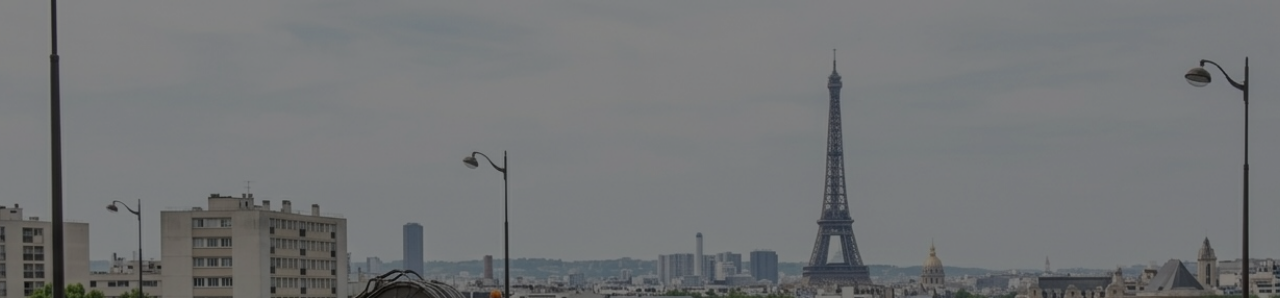
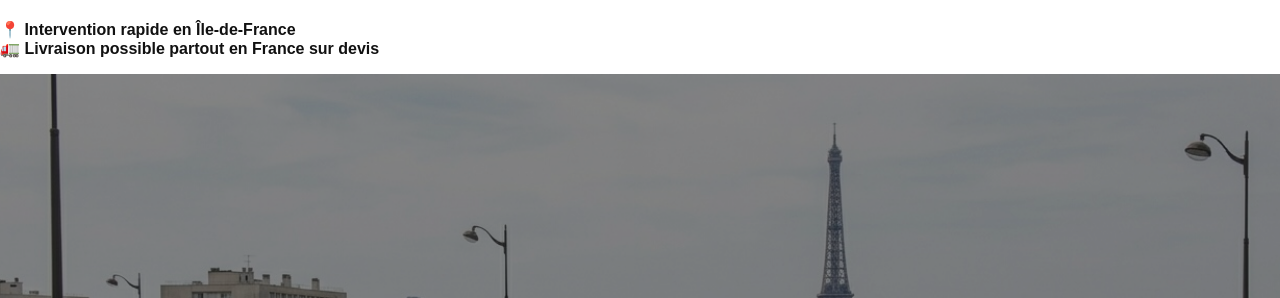
Before and after one commit to yannto-blip/IMDTRANSPORT, a plain HTML site: page index.html in a window 1280 px wide. Shown: the top 298 px of the page. Drawn offline with Linux system fonts and the light colour scheme.

Commit message:
Add location and delivery info to index.html
Added a paragraph with location and delivery information.

```diff
--- a/index.html
+++ b/index.html
@@ -3,7 +3,10 @@
 <head>
   <meta charset="UTF-8">
   <meta name="viewport" content="width=device-width, initial-scale=1.0">
-  <title>Transport engins BTP Île-de-France | IMD Transport</title>
+  <p style="margin-top:20px;font-weight:bold;">
+  📍 Intervention rapide en Île-de-France<br>
+  🚛 Livraison possible partout en France sur devis
+</p>
   <meta name="description" content="IMD Transport assure le transport d’engins de chantier, pelleteuses, échafaudages, big bag et matériel BTP en Île-de-France. Intervention rapide.">
 
   <style>
```
